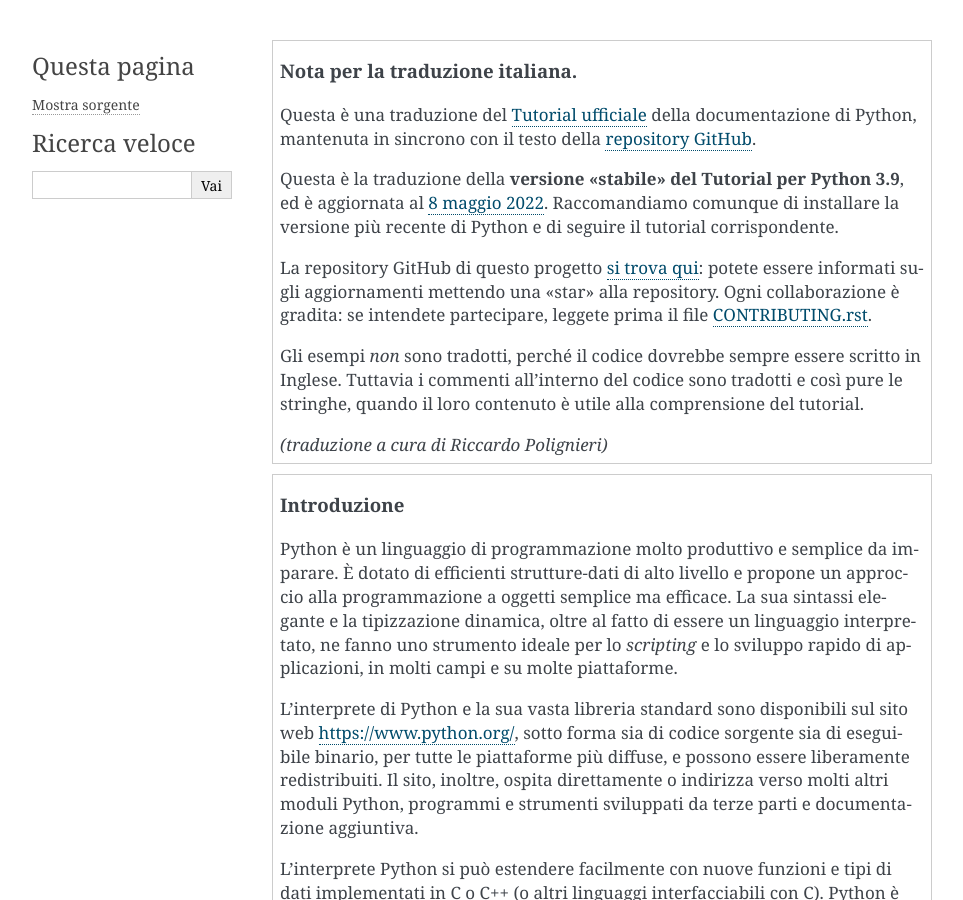
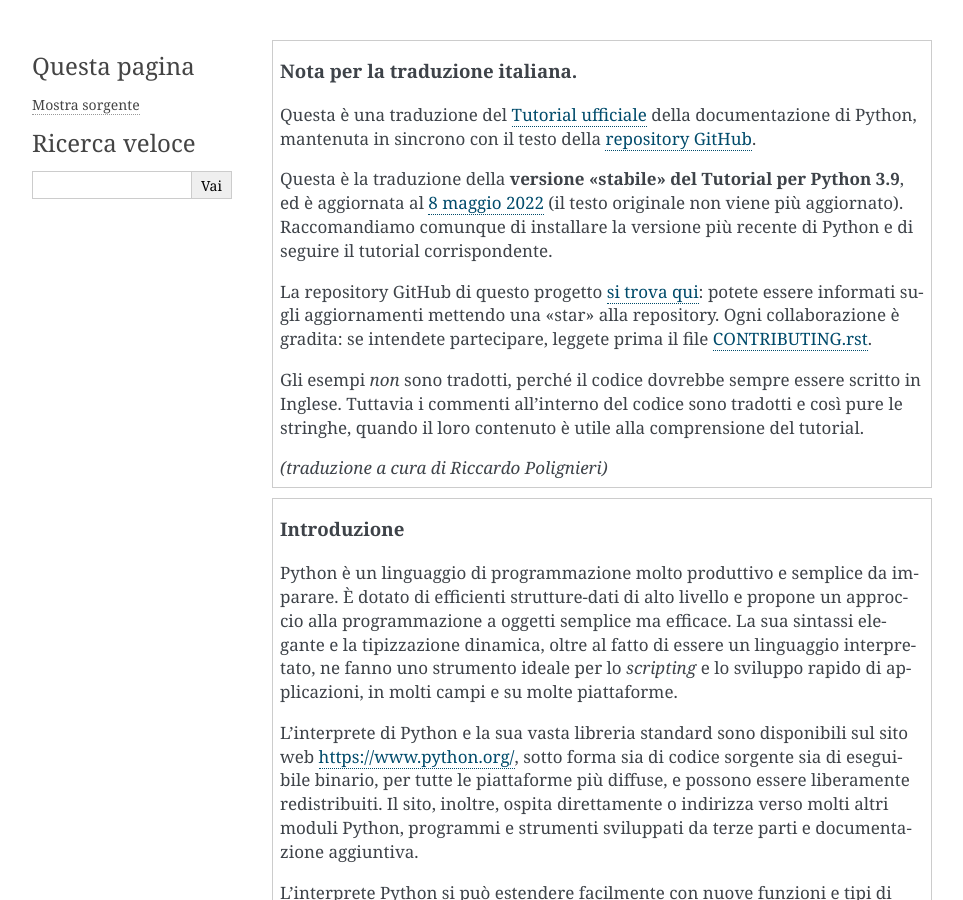
Before and after one commit to ricpol/pytutorial-it, a Sphinx documentation site: the page built from tutorial/source/appetite.rst, in a window 1280 px wide and 900 px high. Shown: the whole window, without its empty margins (148-1111 px from the left). Built offline with Sphinx 7.4.7, drawn with Linux system fonts in a browser that asks for light colours.

```diff
--- a/tutorial/source/appetite.rst
+++ b/tutorial/source/appetite.rst
@@ -8,7 +8,8 @@
 
     Questa è la traduzione della **versione "stabile" del Tutorial per
     Python 3.9**, ed è aggiornata al
-    `8 maggio 2022 <https://github.com/python/cpython/commits/3.9/Doc/tutorial>`_.
+    `8 maggio 2022 <https://github.com/python/cpython/commits/3.9/Doc/tutorial>`_
+    (il testo originale non viene più aggiornato).
     Raccomandiamo comunque di installare la versione più recente di Python
     e di seguire il tutorial corrispondente.
 
```
